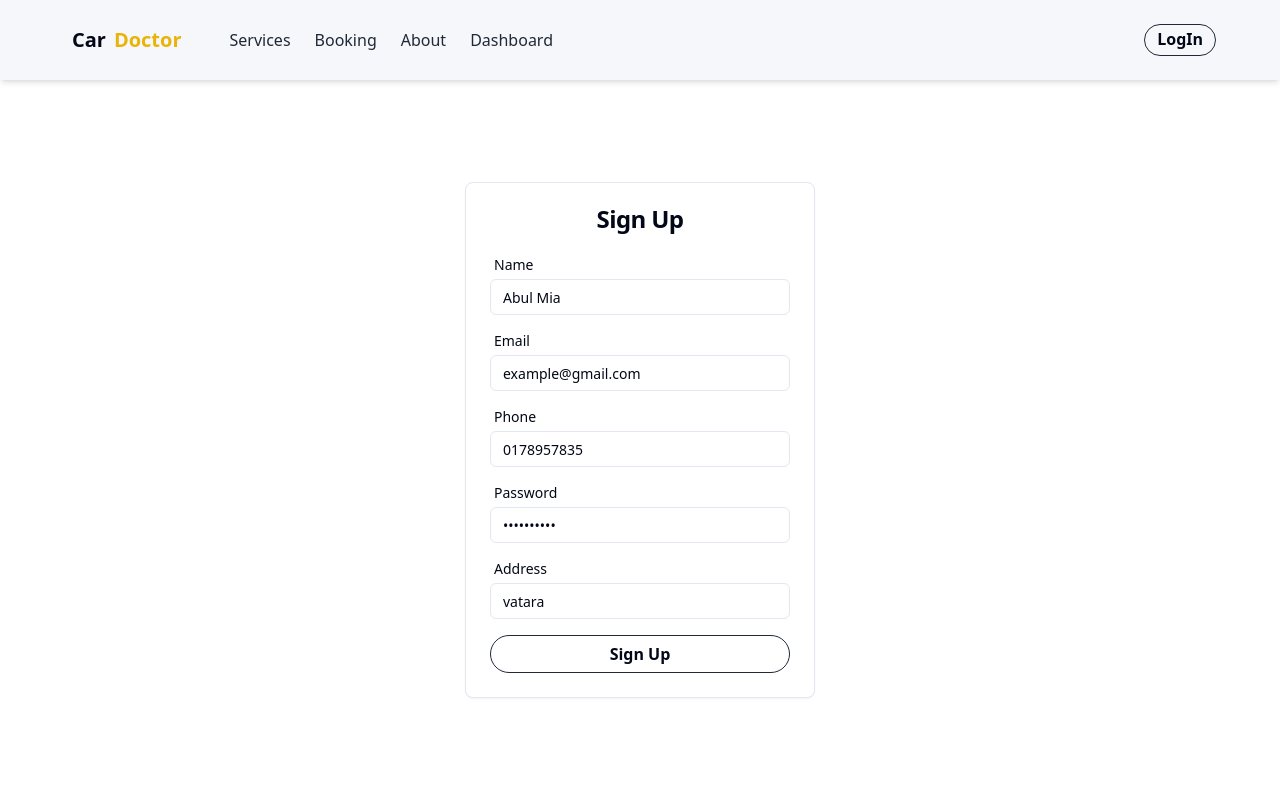
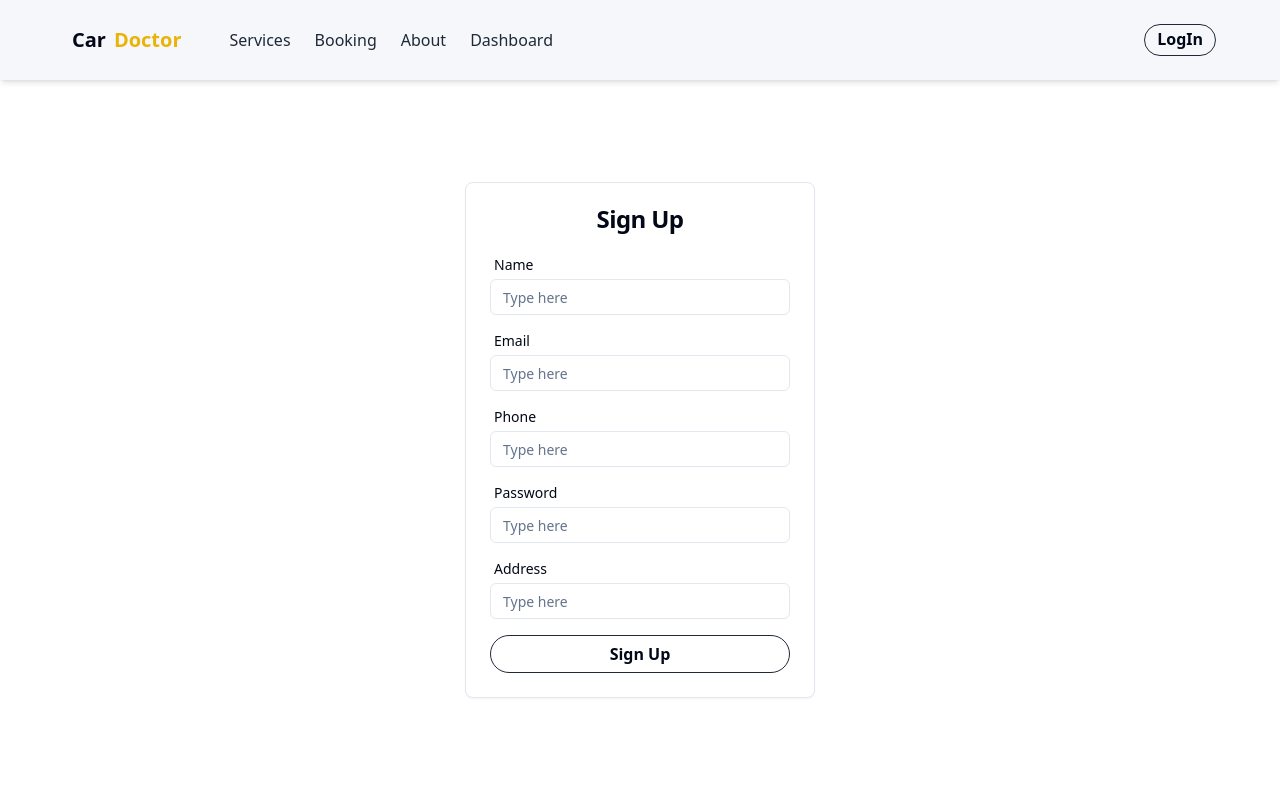
Before and after one commit to rabiul155/car-wash-client, a React (Vite) app: page /signup in a window 1280 px wide. Shown: the top 800 px of the page. Built offline with nearby package versions, Linux system fonts and the light colour scheme.

Commit message:
add formik

```diff
--- a/package.json
+++ b/package.json
@@ -17,6 +17,7 @@
     "clsx": "^2.1.1",
     "embla-carousel-autoplay": "^8.2.1",
     "embla-carousel-react": "^8.2.0",
+    "formik": "^2.4.6",
     "lucide-react": "^0.436.0",
     "next-themes": "^0.3.0",
     "react": "^18.3.1",
--- a/src/components/shared/InputField/InputField.tsx
+++ b/src/components/shared/InputField/InputField.tsx
@@ -4,7 +4,7 @@ import { ChangeEvent } from 'react';
 type PropsType = {
   label: string;
   name: string;
-  type?: string;
+  type?: 'text' | 'email' | 'number' | 'password';
   value: string | number;
   className?: string;
   onChange: (e: ChangeEvent<any>) => void;
--- a/src/pages/Login/Login.tsx
+++ b/src/pages/Login/Login.tsx
@@ -1,9 +1,19 @@
 import Button from '@/components/shared/Button/Button';
 import InputField from '@/components/shared/InputField/InputField';
 import { Card, CardContent, CardHeader, CardTitle } from '@/components/ui/card';
+import { useFormik } from 'formik';
 import { Link } from 'react-router-dom';
 
 function Login() {
+  const formik = useFormik({
+    initialValues: {
+      email: '',
+      password: '',
+    },
+    onSubmit: (values) => {
+      console.log(values);
+    },
+  });
   return (
     <div className="flex justify-center items-center h-[90vh]">
       <Card className=" w-[350px]">
@@ -11,21 +21,24 @@ function Login() {
           <CardTitle>Log In</CardTitle>
         </CardHeader>
         <CardContent>
-          <form className="mt-4 flex flex-col gap-4">
+          <form
+            onSubmit={formik.handleSubmit}
+            className="mt-4 flex flex-col gap-4"
+          >
             <div className="grid w-full items-center gap-4">
               <InputField
                 label="Email"
                 name="email"
-                onChange={() => {}}
-                value={'example@gmail.com'}
                 type="email"
+                onChange={formik.handleChange}
+                value={formik.values.email}
               />
               <InputField
                 label="Password"
                 name="password"
-                onChange={() => {}}
-                value={'1234567654'}
                 type="password"
+                onChange={formik.handleChange}
+                value={formik.values.password}
               />
             </div>
             <footer className="mt-4 flex flex-col gap-2 justify-center">
--- a/src/pages/Signup/Signup.tsx
+++ b/src/pages/Signup/Signup.tsx
@@ -1,8 +1,23 @@
 import Button from '@/components/shared/Button/Button';
 import InputField from '@/components/shared/InputField/InputField';
 import { Card, CardContent, CardHeader, CardTitle } from '@/components/ui/card';
+import { useFormik } from 'formik';
 
 function Signup() {
+  const formik = useFormik({
+    initialValues: {
+      name: '',
+      email: '',
+      phone: '',
+      password: '',
+      address: '',
+      role: 'user',
+    },
+    onSubmit: (values) => {
+      console.log(values);
+    },
+  });
+
   return (
     <div className="flex justify-center items-center h-[90vh]">
       <Card className="w-[350px] ">
@@ -10,40 +25,45 @@ function Signup() {
           <CardTitle>Sign Up</CardTitle>
         </CardHeader>
         <CardContent>
-          <form className="mt- flex flex-col gap-3">
+          <form
+            onSubmit={formik.handleSubmit}
+            className="mt- flex flex-col gap-3"
+          >
             <div className="grid w-full items-center gap-4">
               <InputField
                 label="Name"
                 name="name"
-                onChange={() => {}}
-                value={'Abul Mia'}
+                type="text"
+                onChange={formik.handleChange}
+                value={formik.values.name}
               />
               <InputField
                 label="Email"
                 name="email"
-                onChange={() => {}}
-                value={'example@gmail.com'}
                 type="email"
+                onChange={formik.handleChange}
+                value={formik.values.email}
               />
               <InputField
                 label="Phone"
                 name="phone"
-                onChange={() => {}}
-                value={'0178957835'}
                 type="number"
+                onChange={formik.handleChange}
+                value={formik.values.phone}
               />
               <InputField
                 label="Password"
                 name="password"
-                onChange={() => {}}
-                value={'1234567654'}
                 type="password"
+                onChange={formik.handleChange}
+                value={formik.values.password}
               />
               <InputField
                 label="Address"
                 name="address"
-                onChange={() => {}}
-                value={'vatara'}
+                type="text"
+                onChange={formik.handleChange}
+                value={formik.values.address}
               />
             </div>
             <footer className="mt-1 flex justify-center">
```
Also changed, not shown: 1 other file (tests, documents, lock files or other folders).
